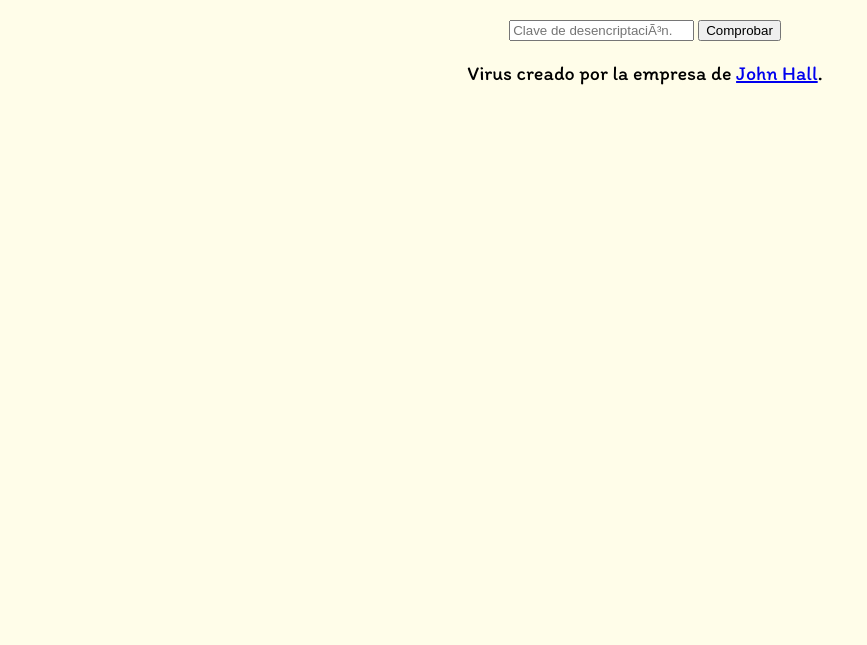
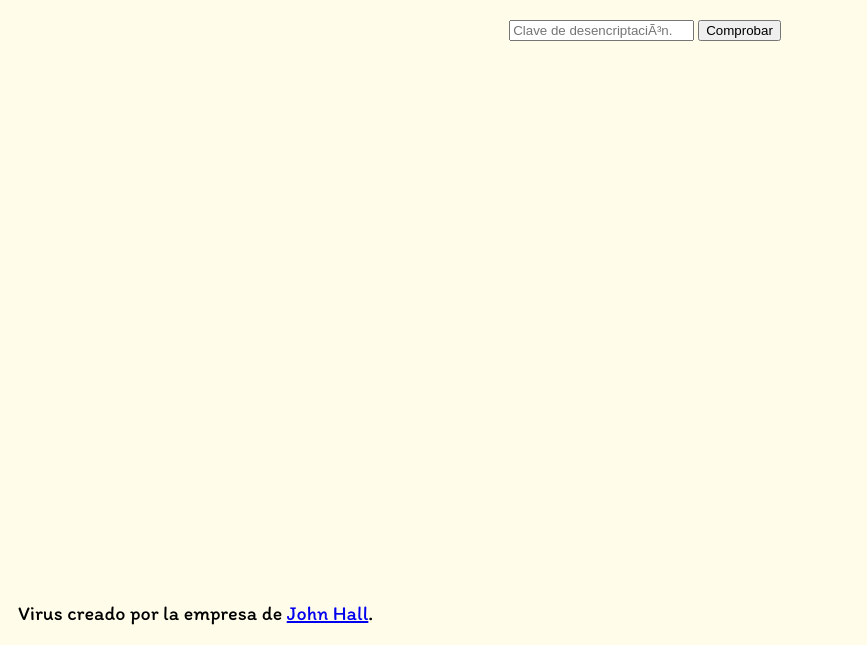
Before and after one commit to Tupiet/EscapeWeb, a PHP site: page /desencript in a window 1280 px wide. Shown: the part 155-800 px from the top of the page, without its empty margins (0-867 px from the left). Run offline with PHP 8.4, Linux system fonts and the light colour scheme.

Commit message:
Update index.css

```diff
--- a/index.css
+++ b/index.css
@@ -18,7 +18,7 @@
   display: none;
 }
 
-#footerDiv {
+.footerDiv {
   bottom: 0;
   position: fixed;
 }
```
